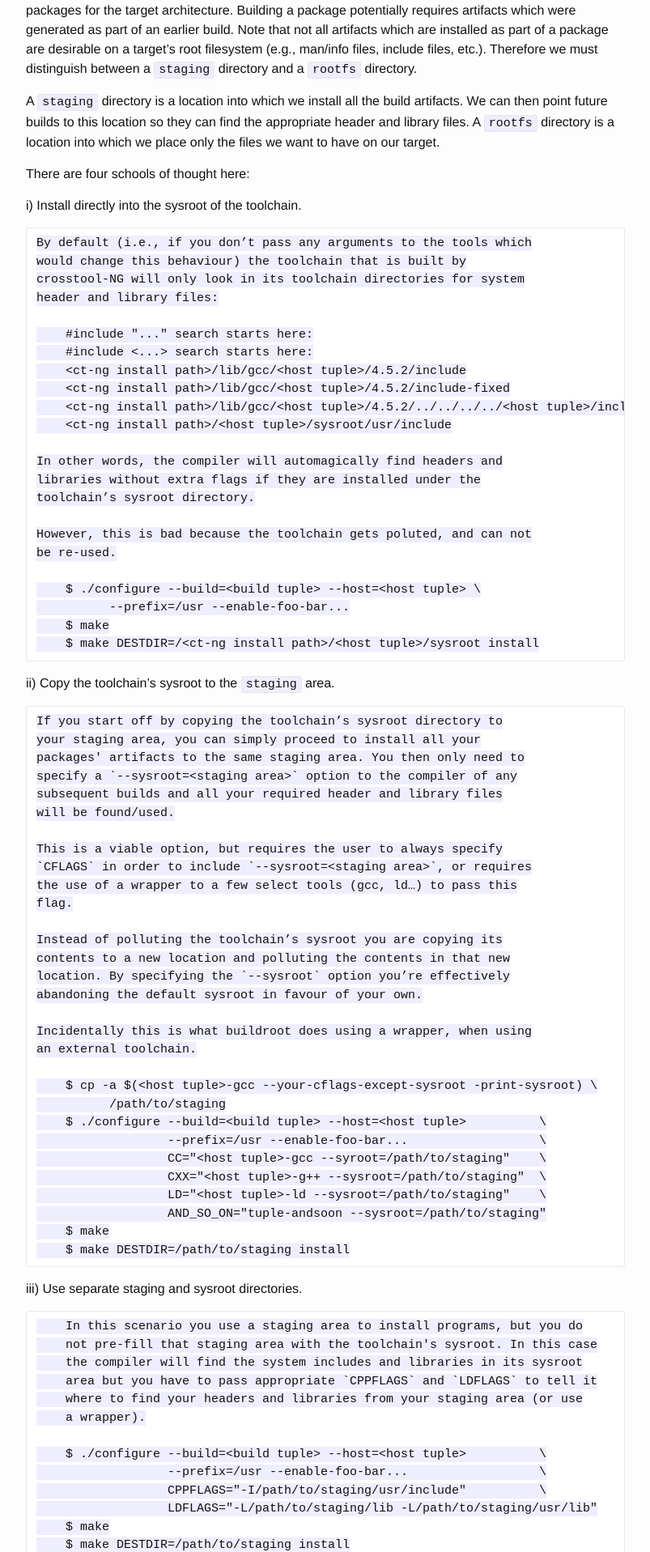
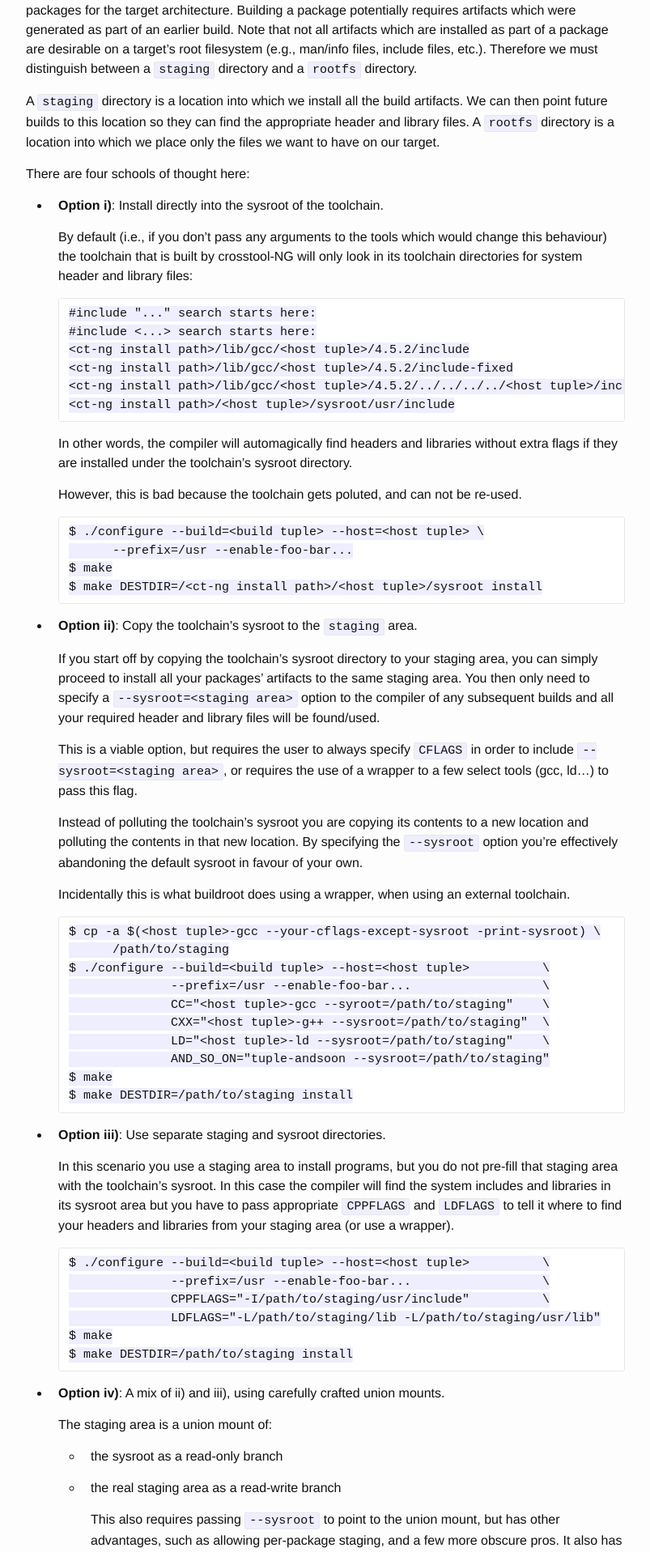
Before and after one commit to crosstool-ng/crosstool-ng.github.io, a Jekyll site: the page built from _pages/docs/5_Toolchain_Usage.md, in a window 1280 px wide. Shown: the part 852-2769 px from the top of the page at 81% size, without its empty margins (238-1041 px from the left). Built offline with Jekyll 4.4.1, drawn with Linux system fonts in a browser that asks for light colours; Markdown is read by kramdown in place of the engine named in the settings; some of the changed text lies outside the part shown.

Commit message:
docs: copy-editing
still notably ugly:

- 7 Contributing (*way* outdated!)
- 8 Internals (too-deeply nested lists and unfinished sections)

```diff
--- a/_pages/docs/5_Toolchain_Usage.md
+++ b/_pages/docs/5_Toolchain_Usage.md
@@ -50,7 +50,7 @@
 
 There are four schools of thought here:
 
-i)  Install directly into the sysroot of the toolchain.
+ -  **Option i)**: Install directly into the sysroot of the toolchain.
 
     By default (i.e., if you don’t pass any arguments to the tools which
     would change this behaviour) the toolchain that is built by
@@ -76,11 +76,11 @@
         $ make
         $ make DESTDIR=/<ct-ng install path>/<host tuple>/sysroot install
 
-ii) Copy the toolchain’s sysroot to the `staging` area.
+ -  **Option ii)**: Copy the toolchain’s sysroot to the `staging` area.
 
     If you start off by copying the toolchain’s sysroot directory to
     your staging area, you can simply proceed to install all your
-    packages' artifacts to the same staging area. You then only need to
+    packages’ artifacts to the same staging area. You then only need to
     specify a `--sysroot=<staging area>` option to the compiler of any
     subsequent builds and all your required header and library files
     will be found/used.
@@ -109,14 +109,14 @@
         $ make
         $ make DESTDIR=/path/to/staging install
 
-iii) Use separate staging and sysroot directories.
+ -  **Option iii)**: Use separate staging and sysroot directories.
 
-        In this scenario you use a staging area to install programs, but you do
-        not pre-fill that staging area with the toolchain's sysroot. In this case
-        the compiler will find the system includes and libraries in its sysroot
-        area but you have to pass appropriate `CPPFLAGS` and `LDFLAGS` to tell it
-        where to find your headers and libraries from your staging area (or use
-        a wrapper).
+    In this scenario you use a staging area to install programs, but you do
+    not pre-fill that staging area with the toolchain’s sysroot. In this case
+    the compiler will find the system includes and libraries in its sysroot
+    area but you have to pass appropriate `CPPFLAGS` and `LDFLAGS` to tell it
+    where to find your headers and libraries from your staging area (or use
+    a wrapper).
 
         $ ./configure --build=<build tuple> --host=<host tuple>          \
                       --prefix=/usr --enable-foo-bar...                  \
@@ -125,7 +125,7 @@
         $ make
         $ make DESTDIR=/path/to/staging install
 
-iv) A mix of ii) and iii), using carefully crafted union mounts.
+ -  **Option iv)**: A mix of ii) and iii), using carefully crafted union mounts.
 
     The staging area is a union mount of:
 
@@ -213,44 +213,29 @@
 
 Here is how populate works:
 
-1.  perform some sanity checks:
+1.  Perform some sanity checks:
+    -   `src_dir` and `dst_dir` are specified,
+    -   `src_dir` exists,
+    -   unless forced, `dst_dir` does not exist,
+    -   `src_dir` != `dst_dir`.
 
-    -   `src_dir` and `dst_dir` are specified
+2.  Copy `src_dir` to `dst_dir`.
 
-    -   `src_dir` exists
+3.  Add forced libraries to `dst_dir`:
+    -   build the list from `-l` and `-L` options,
+    -   get forced libraries from the sysroot (see below for heuristics)
+        -   abort on the first missing library, unless `-f` is specified.
 
-    -   unless forced, `dst_dir` does not exist
-
-    -   `src_dir` != `dst_dir`
-
-2.  copy `src_dir` to `dst_dir`
-
-3.  add forced libraries to `dst_dir`
-
-    -   build the list from `-l` and `-L` options
-
-    -   get forced libraries from the sysroot (see below for heuristics)
-
-        -   abort on the first missing library, unless `-f` is specified
-
-4.  add all missing libraries to `dst_dir`
-
+4.  Add all missing libraries to `dst_dir`:
     -   scan `dst_dir` for every ELF files that are *executable* or
         *shared object*
-
     -   list the "NEEDED Shared library" fields
-
         -   check if the library is already in `dst_dir/lib` or
             `dst_dir/usr/lib`
-
         -   if not, get the library from the sysroot
-
             -   if it’s in `sysroot/lib`, copy it to `dst_dir/lib`
-
             -   if it’s in `sysroot/usr/lib`, copy it to
                 `dst_dir/usr/lib`
-
             -   in both cases, use the `SONAME` of the library to create
                 the file in `dst_dir`
-
             -   if it was not found in the sysroot, this is an error.
--- a/_sass/_custom.scss
+++ b/_sass/_custom.scss
@@ -1,3 +1,4 @@
+// intro box on home page
 #intro {
     background-color: #eee;
     border-radius: 6px;
@@ -17,6 +18,8 @@
     font-weight: 400;
 }
 
+// stuff for 'docs' layout
+
 .docs .back-to-contents {
     color: $grey-color !important;
 }
@@ -24,3 +27,21 @@
 .docs .post-title {
     margin: 20px 0 0;
 }
+
+// these list rules were introduced to make 5_Toolchain_Usage look okay
+li {
+    padding-left: 10px;
+}
+
+li > ol, li > ul {
+    margin-bottom: 15px;
+}
+
+// used as a footnote divider in 6_Toolchain_Types
+hr {
+    margin: 20px 0 10px;
+    padding: 0;
+    border: none;
+    border-top: medium double #333;
+    color: #333;
+}
```
Also changed, not shown: other parts of _pages/docs/5_Toolchain_Usage.md (+2 -2 lines), _pages/docs/1_Introduction.md (+12 -14 lines), _pages/docs/2_Installation.md (+7 -11 lines), _pages/docs/6_Toolchain_Types.md (+8 -20 lines).
